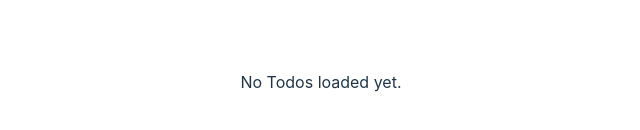
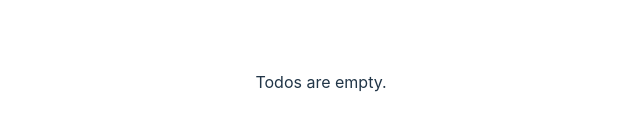
Before and after one commit to moazamdev/100DaysOfCode, a React (Vite) app: page / in a window 1280 px wide. Shown: the part 318-448 px from the top of the page, without its empty margins (319-959 px from the left). Built offline with nearby package versions, Linux system fonts and the light colour scheme.

Commit message:
added composition on HOCs

```diff
--- a/package.json
+++ b/package.json
@@ -13,7 +13,8 @@
     "@fortawesome/react-fontawesome": "^0.2.0",
     "react": "^18.2.0",
     "react-dom": "^18.2.0",
-    "react-icons": "^4.10.1"
+    "react-icons": "^4.10.1",
+    "redux": "^4.2.1"
   },
   "devDependencies": {
     "@types/react": "^18.2.15",
--- a/src/App.jsx
+++ b/src/App.jsx
@@ -15,12 +15,13 @@ import VideoPlayer from "./components/day4&5/play-pause-video";
 import FocusInput from "./components/day4&5/focus-the-input";
 import CatFriends from "./components/day4&5/scroll-image-carousel";
 import Todo from "./components/day7/todoapp";
+import Todo2 from "./components/day7/composition-todoapp";
 
 const App = () => {
 	return (
 		<>
 			{/* Day 7 */}
-			<Todo />
+			<Todo2 />
 
 			{/* Day 4 & 5 */}
 			{/* <RefComponent /> */}
--- /dev/null
+++ b/src/components/day7/composition-todoapp.jsx
@@ -0,0 +1,67 @@
+import * as React from 'react';
+import { compose } from 'redux'
+
+const TODOS = [
+  { id: '1', task: 'Do this', completed: true },
+  { id: '2', task: 'Do that', completed: false },
+];
+
+const fetchData = () => {
+    return { data: [], isLoading: false };
+};
+
+const withLoadingFeedback = (feedback) => (Component) => (props) => {
+    if (props.isLoading) return <div>{feedback}</div>;
+    return <Component {...props} />;
+  };
+
+  const withNoDataFeedback = (feedback) => (Component) => (props) => {
+    if (!props.data) return <div>{feedback}</div>;
+    return <Component {...props} />;
+  };
+
+  const withDataEmptyFeedback = (feedback) => (Component) => (props) => {
+    if (!props.data.length) return <div>{feedback}</div>;
+    return <Component {...props} />;
+  };
+
+
+
+const Todo2 = () => {
+    const { data, isLoading } = fetchData();
+
+    // any prop we pass here will be passed to the BaseTodoList component through the withHigherOrderComponent
+    return <EnhancedTodoList data={data} isLoading={isLoading}  />;
+};
+
+const BaseTodoList = ({ data }) => {
+  return (
+    <ul>
+      {data.map((item) => (
+        <TodoItem key={item.id} item={item} />
+      ))}
+    </ul>
+  );
+};
+
+const TodoItem = ({ item }) => {
+  return (
+    <li>
+      {item.task} {item.completed.toString()}
+    </li>
+  );
+};
+
+// const EnhancedTodoList = withLoadingFeedback(
+//     withNoDataFeedback(
+//         withDataEmptyFeedback(BaseTodoList)
+//     )
+// );
+const EnhancedTodoList = compose(
+    withLoadingFeedback('Loading Todos.'),
+    withNoDataFeedback('No Todos loaded yet.'),
+    withDataEmptyFeedback('Todos are empty.'),
+  )(BaseTodoList);
+
+
+export default Todo2;
```
Also changed, not shown: 1 other file (tests, documents, lock files or other folders).
